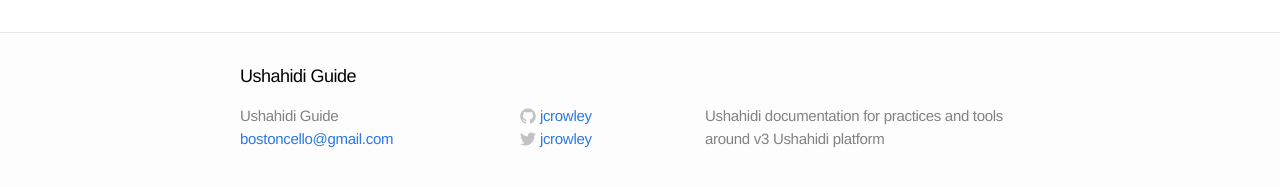
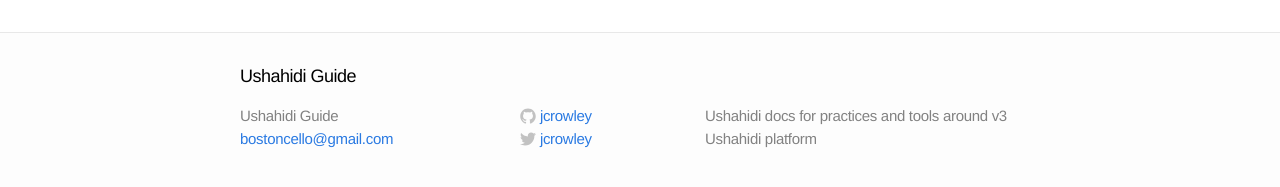
Before and after one commit to Jcrowley/ush_guide, a Jekyll site: the page built from about.md, in a window 1280 px wide. Shown: the part 338-525 px from the top of the page. Built offline with Jekyll 4.4.1, drawn with Linux system fonts in a browser that asks for light colours.

Commit message:
changed txt in conf

```diff
--- a/_config.yml
+++ b/_config.yml
@@ -1,7 +1,7 @@
 # Site settings
 title: Ushahidi Guide
 email: bostoncello@gmail.com
-description: "Ushahidi documentation for practices and tools around v3 Ushahidi platform"
+description: "Ushahidi docs for practices and tools around v3 Ushahidi platform"
 baseurl: "/ush_guide/"
 url: "http://jcrowley.net"
 twitter_username: jcrowley
```
